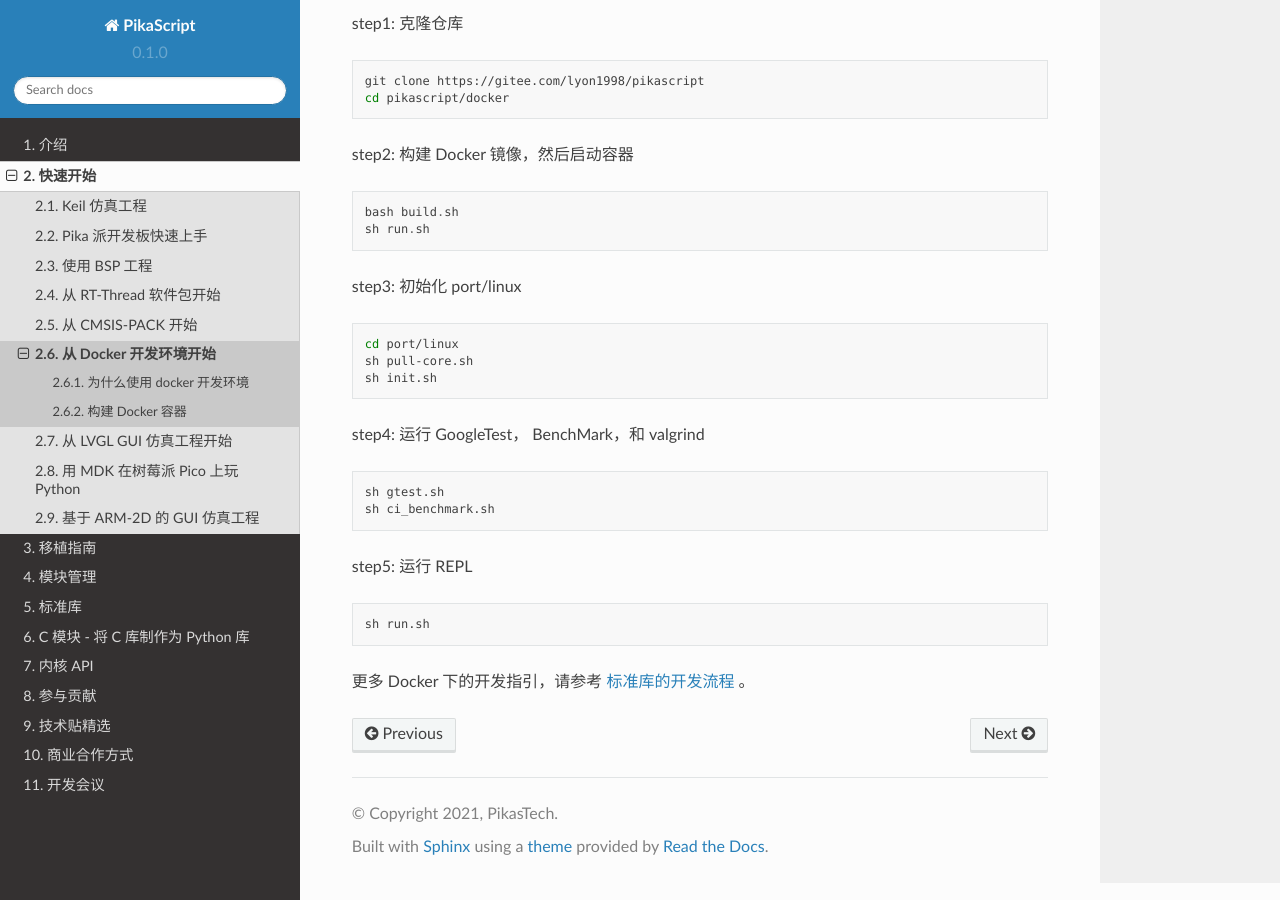
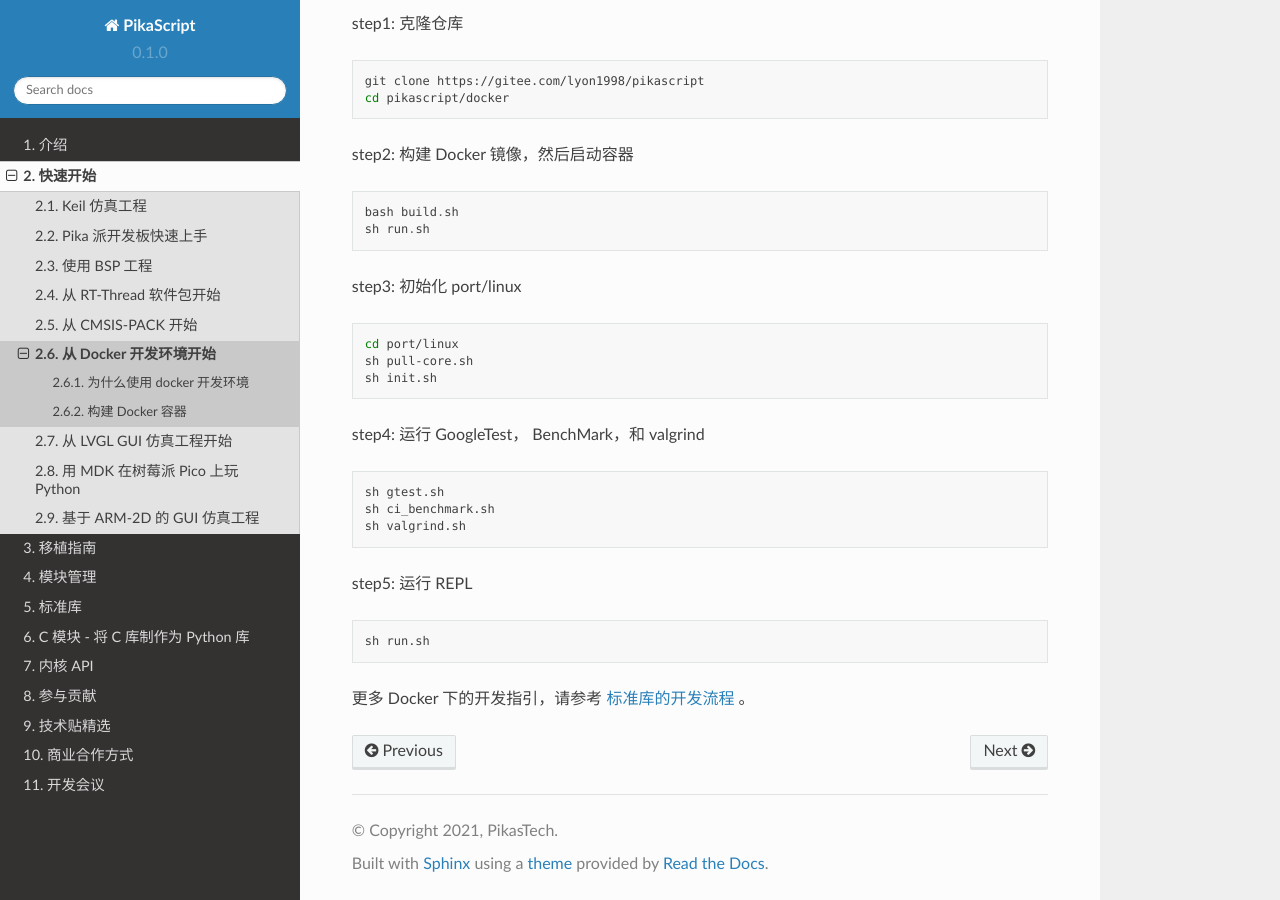
Before and after one commit to pikasTech/pikadoc, a Sphinx documentation site: the page built from docs/source/get-start_linux.md, in a window 1280 px wide and 900 px high, scrolled down 874 px. Built offline with Sphinx 7.4.7 and the Read the Docs theme 2.0.0, drawn with Linux system fonts in a browser that asks for light colours.

Commit message:
Update get-start_linux.md

````diff
--- a/docs/source/get-start_linux.md
+++ b/docs/source/get-start_linux.md
@@ -50,6 +50,7 @@ step4: 运行 GoogleTest， BenchMark，和 valgrind
 ``` shell
 sh gtest.sh
 sh ci_benchmark.sh
+sh valgrind.sh
 ```
 
 step5: 运行 REPL
````
